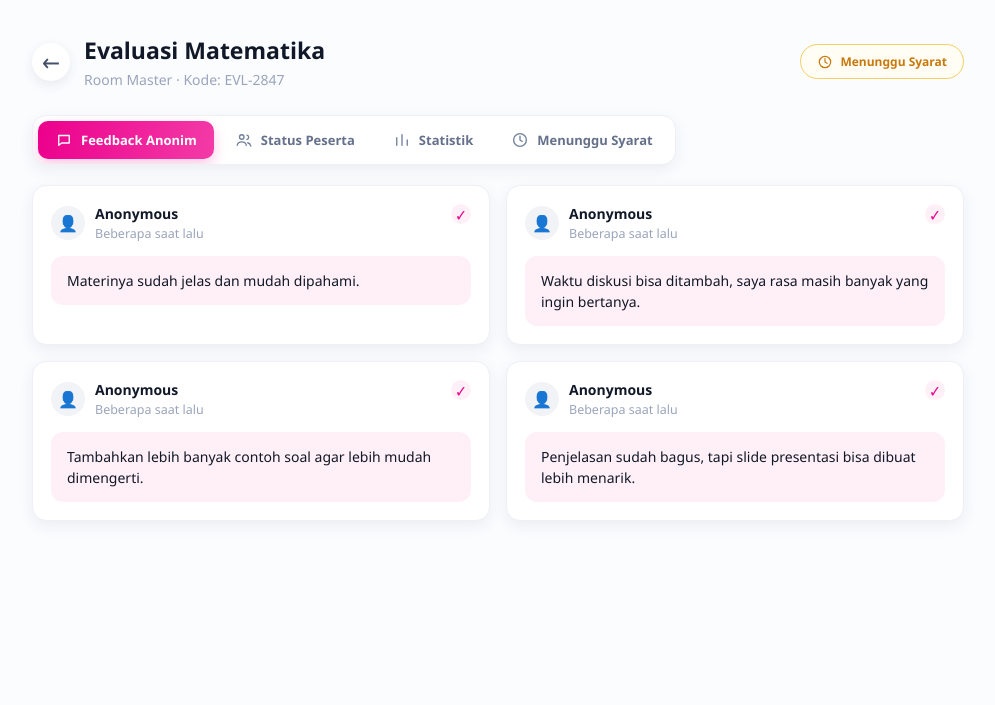
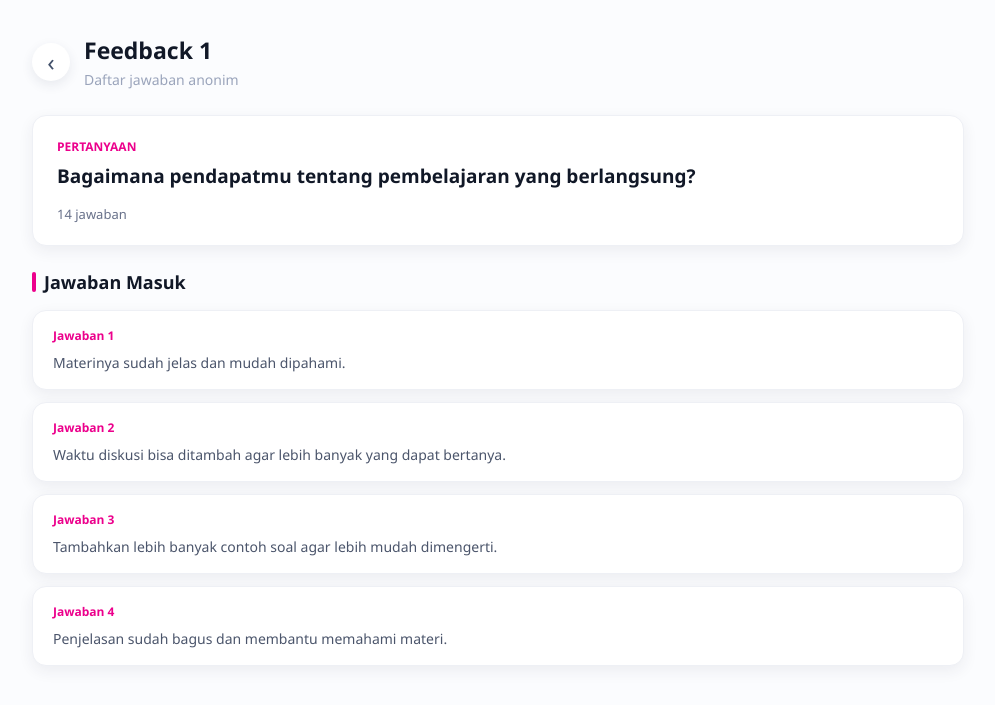
Before and after one commit to alvonkhairy/FloFeed-Project, a PHP site: page /room-master/room-anonymous-feedback.php in a window 1280 px wide. Shown: the part 58-763 px from the top of the page, without its empty margins (142-1137 px from the left). Run offline with PHP 8.4, Linux system fonts and the light colour scheme.

Commit message:
revisi halaman room-master dan melakukan beberapa perubahan minor pada halaman lainnya

```diff
--- a/answer-question.php
+++ b/answer-question.php
@@ -18,7 +18,7 @@
         <div class="title-main">Evaluasi Pembelajaran</div>
         <div class="title-sub">Dibuat oleh Budi Santoso &middot; 23 peserta</div>
       </div>
-      <div class="badge-anonim">&#128274; Feedback anonim</div>
+      <div class="badge-anonim"><svg viewBox="0 0 24 24" aria-hidden="true"><rect x="5" y="10" width="14" height="10" rx="2" /><path d="M8 10V7a4 4 0 0 1 8 0v3" /></svg>Feedback anonim</div>
     </div>
 
     <!-- Question 1 -->
@@ -40,7 +40,7 @@
     </div>
 
     <!-- Notice -->
-    <div class="notice">&#128274; Identitas Anda tidak akan diketahui oleh siapapun</div>
+    <div class="notice"><svg viewBox="0 0 24 24" aria-hidden="true"><rect x="5" y="10" width="14" height="10" rx="2" /><path d="M8 10V7a4 4 0 0 1 8 0v3" /></svg>Identitas Anda tidak akan diketahui oleh siapapun</div>
 
     <!-- Buttons -->
     <div class="button-row">
--- a/assets/css/style.css
+++ b/assets/css/style.css
@@ -286,6 +286,14 @@ body.room-view .room-link {
 /* Feedback master room */
 .feedback-grid { display: grid; grid-template-columns: 1fr 1fr; gap: 16px; }
 .feedback-card { padding: 18px; }
+.feedback-list-card { padding: 18px 20px; }
+.feedback-list-head { display: flex; align-items: center; justify-content: space-between; gap: 12px; }
+.feedback-list-head h2 { margin: 0; font-size: 15px; }
+.feedback-preview { margin: 12px 0 16px; color: #4b556b; font-size: 14px; }
+.feedback-meta { color: #9aa4bb; font-size: 12px; }
+.feedback-answer-link { display: inline-flex; align-items: center; gap: 6px; color: #9aa4bb; font-size: 12px; text-decoration: none; }
+.feedback-answer-link:hover { color: var(--purple); }
+.feedback-answer-link svg { width: 17px; height: 17px; fill: none; stroke: currentColor; stroke-linecap: round; stroke-linejoin: round; stroke-width: 1.8; }
 .feedback-head { display: flex; justify-content: space-between; margin-bottom: 14px; }
 .feedback-author { display: flex; align-items: center; gap: 10px; }
 .author-avatar { display: grid; place-items: center; width: 34px; height: 34px; border-radius: 50%; background: #f1f3f7; color: #70809a; }
@@ -329,8 +337,9 @@ body.room-view .room-link {
 .title-card { display: flex; align-items: center; justify-content: space-between; }
 .answer-page .title-card { gap: 16px; }
 .title-sub { margin-top: 4px; color: #9aa4bb; font-size: 13px; }
-.badge-anonim { background: var(--green-soft); color: var(--green); white-space: nowrap; }
-.notice { padding: 12px 16px; border: 1px solid #e8e2ff; border-radius: 11px; background: var(--purple-soft); color: var(--purple); font-size: 13px; }
+.badge-anonim { display: inline-flex; align-items: center; gap: 6px; background: var(--green-soft); color: var(--green); white-space: nowrap; }
+.badge-anonim svg, .notice svg { width: 17px; height: 17px; flex-shrink: 0; fill: none; stroke: currentColor; stroke-linecap: round; stroke-linejoin: round; stroke-width: 1.8; }
+.notice { display: flex; align-items: center; gap: 8px; padding: 12px 16px; border: 1px solid #e8e2ff; border-radius: 11px; background: var(--purple-soft); color: var(--purple); font-size: 13px; }
 .answer-page .notice { margin-bottom: 20px; }
 .button-row, .actions { display: flex; gap: 16px; }
 .button-row { padding-bottom: 40px; }
@@ -382,10 +391,28 @@ body.room-view .room-link {
 .legend-value { font-weight: 700; }
 .right-col { display: flex; flex: 1; flex-direction: column; gap: 20px; }
 .stat-grid { display: grid; grid-template-columns: 1fr 1fr; gap: 20px; }
+.feedback-summary { grid-template-columns: repeat(3, minmax(0, 1fr)); margin-bottom: 20px; gap: 12px; }
+.feedback-summary .stat-card { display: grid; grid-template-columns: 30px 1fr; grid-template-rows: auto auto; align-items: center; column-gap: 14px; padding: 9px 14px; }
+.feedback-summary .stat-icon { grid-row: 1 / span 2; width: 30px; height: 30px; margin-bottom: 0; font-size: 12px; }
+.feedback-summary .stat-icon svg { width: 20px; height: 20px; fill: none; stroke: currentColor; stroke-linecap: round; stroke-linejoin: round; stroke-width: 1.8; }
+.feedback-summary .stat-number { font-size: 20px; }
+.feedback-summary .stat-label { margin-top: 0; }
+.feedback-section-title { display: flex; align-items: center; gap: 8px; margin: 0 0 12px; font-size: 18px; }
+.feedback-title-mark { width: 4px; height: 20px; border-radius: 999px; background: var(--purple); }
+.feedback-answer-question { margin-bottom: 24px; padding: 22px 24px; }
+.feedback-answer-label { margin-bottom: 8px; color: var(--purple); font-size: 12px; font-weight: 700; text-transform: uppercase; }
+.feedback-answer-question h2 { max-width: 720px; margin: 0 0 14px; font-size: 19px; line-height: 1.45; }
+.feedback-answer-count { color: var(--muted); font-size: 13px; }
+.feedback-responses { display: flex; flex-direction: column; gap: 12px; }
+.feedback-responses .feedback-section-title { margin-bottom: 4px; }
+.feedback-response { padding: 16px 20px; }
+.feedback-response-number { margin-bottom: 8px; color: var(--purple); font-size: 12px; font-weight: 700; }
+.feedback-response p { margin: 0; color: #4b556b; font-size: 14px; line-height: 1.5; }
 .stat-card { padding: 20px 22px; }
 .stat-icon { display: grid; place-items: center; width: 34px; height: 34px; margin-bottom: 14px; border-radius: 10px; font-size: 16px; }
 .icon-purple { background: var(--purple-soft); color: var(--purple); }
 .icon-green { background: var(--green-soft); color: var(--green); }
+.icon-pink { background: var(--purple); color: #fff; }
 .icon-yellow { background: #fff6e0; color: #d6a51a; }
 .icon-blue { background: var(--blue-soft); color: var(--blue); }
 .stat-number { font-size: 26px; font-weight: 700; }
@@ -467,13 +494,14 @@ body.room-view .room-link {
 .list-item { color: inherit; text-decoration: none; }
 .list-item:hover { background: #fcf4fa; }
 .status-icon, .room-icon { display: grid; place-items: center; flex-shrink: 0; width: 26px; height: 26px; border-radius: 50%; background: var(--green-soft); color: var(--green); font-size: 13px; font-weight: 800; }
+.status-icon svg, .item-result svg { width: 15px; height: 15px; fill: none; stroke: currentColor; stroke-linecap: round; stroke-linejoin: round; stroke-width: 1.8; }
 .status-icon.pending { background: #fff8e8; color: var(--amber); }
 .room-icon { border-radius: 7px; background: var(--purple); color: #fff; }
 .item-copy { min-width: 0; flex: 1; }
 .item-title, .item-subtitle { margin: 0; }
 .item-title { font-size: 16px; font-weight: 700; }
 .item-subtitle { margin-top: 2px; color: #9aa4bb; font-size: 12px; }
-.item-result { color: var(--green); font-size: 12px; font-weight: 700; white-space: nowrap; }
+.item-result { display: inline-flex; align-items: center; gap: 4px; color: var(--green); font-size: 12px; font-weight: 700; white-space: nowrap; }
 .item-result.pending { color: var(--amber); }
 .room-card-link { color: #9aa4bb; font-size: 22px; text-decoration: none; }
 
@@ -520,6 +548,7 @@ body:has(.login-page) { background: linear-gradient(135deg, #fff0f8, #fbfcfe); }
 	.chart-card { width: 100%; }
 	.right-col { width: 100%; }
 	.stat-grid { gap: 12px; }
+	.feedback-summary { grid-template-columns: repeat(3, minmax(0, 1fr)); }
 	.participant-card { overflow-x: auto; }
 	.participant-head, .participant-row { min-width: 590px; }
 	.waiting-card { padding: 28px 20px; }
--- a/room-create.php
+++ b/room-create.php
@@ -11,7 +11,7 @@
 
     <main class ="page">
         <div class="page-header">
-            <a class="back-btn" href="home.php" aria-label="Kembali">&larr;</a>
+            <a class="back-btn" href="home.php" aria-label="Kembali">&#8249;</a>
             <div class="page-title-group">
                 <h1>Buat Room Baru</h1>
                 <p>Rancang pertanyaan untuk peserta Anda</p>
@@ -47,7 +47,7 @@
 
         <div class="actions">
             <a class="btn btn-secondary" href="home.php">Batal</a>
-            <a class="btn btn-primary" href="room-master/room-anonymous-feedback.php">Simpan<span class="arrow">&rarr;</span></a>
+            <a class="btn btn-primary" href="room-master/room-anonymous-home.php">Simpan<span class="arrow">&rarr;</span></a>
         </div>
     </main>
 
--- a/room-management.php
+++ b/room-management.php
@@ -20,12 +20,12 @@
 
 			<section class="card rooms-list-card" aria-labelledby="rooms-list-title">
 				<h2 class="section-title" id="rooms-list-title">Semua Room</h2>
-				<a class="list-item" href="room-master/room-statistics.php">
+				<a class="list-item" href="room-master/room-anonymous-home.php">
 					<span class="room-icon" aria-hidden="true">&#9632;</span>
 					<div class="item-copy"><p class="item-title">Evaluasi Matematika</p><p class="item-subtitle">3 peserta &nbsp; - &nbsp; <strong style="color: var(--purple)">14 respons</strong></p></div>
 					<span class="room-card-link" aria-hidden="true">&#8250;</span>
 				</a>
-				<a class="list-item" href="room-master/room-statistics.php">
+				<a class="list-item" href="room-master/room-anonymous-home.php">
 					<span class="room-icon" aria-hidden="true">&#9632;</span>
 					<div class="item-copy"><p class="item-title">Evaluasi PPKN</p><p class="item-subtitle">7 peserta &nbsp; - &nbsp; <strong style="color: var(--purple)">9 respons</strong></p></div>
 					<span class="room-card-link" aria-hidden="true">&#8250;</span>
--- a/room-master/room-anonymous-feedback.php
+++ b/room-master/room-anonymous-feedback.php
@@ -4,98 +4,47 @@
 <meta charset="UTF-8">
 <meta name="viewport" content="width=device-width, initial-scale=1.0">
 <base href="../">
-<title>FloFeed - Evaluasi Matematika</title>
+<title>FloFeed - Jawaban Feedback 1</title>
 <link rel="stylesheet" href="assets/css/style.css">
 </head>
 <body>
 <?php require __DIR__ . '/../components/navbar.php'; ?>
 
-  <main class="room-page">
-
+  <main class="room-page feedback-answer-page">
     <div class="page-header-row">
-      <a class="back-btn" href="home.php" aria-label="Kembali">&larr;</a>
+      <a class="back-btn" href="room-master/room-anonymous-home.php" aria-label="Kembali ke daftar feedback">&#8249;</a>
       <div class="page-title-group">
-        <h1>Evaluasi Matematika</h1>
-        <p>Room Master &middot; Kode: EVL-2847</p>
+        <h1>Feedback 1</h1>
+        <p>Daftar jawaban anonim</p>
       </div>
-      <span class="status-pill"><span class="state-icon"><svg viewBox="0 0 24 24" aria-hidden="true"><circle cx="12" cy="12" r="8.5" /><path d="M12 7v5l3 2" /></svg></span>Menunggu Syarat</span>
     </div>
 
-    <nav class="room-tabs" aria-label="Navigasi room">
-      <a class="room-tab active" href="room-masterroom-anonymous-feedback.php">
-        <span class="tab-icon"><svg viewBox="0 0 24 24" aria-hidden="true"><path d="M5 6h14v10H9l-4 3V6Z" /></svg></span> Feedback Anonim
-      </a>
-      <a class="room-tab" href="room-master/room-participant-status.php">
-        <span class="tab-icon"><svg viewBox="0 0 24 24" aria-hidden="true"><circle cx="9" cy="8" r="3" /><path d="M3 19c.4-2.8 2.4-4.5 6-4.5s5.6 1.7 6 4.5M16 5.5a3 3 0 0 1 0 5.8M17 15.7c2.3.5 3.6 2 4 4.3" /></svg></span> Status Peserta
-      </a>
-      <a class="room-tab" href="room-master/room-statistics.php">
-        <span class="tab-icon"><svg viewBox="0 0 24 24" aria-hidden="true"><path d="M5 19V9M12 19V5M19 19v-7" /></svg></span> Statistik
-      </a>
-      <a class="room-tab" href="room-master/room-waiting-requirements.php">
-        <span class="tab-icon"><svg viewBox="0 0 24 24" aria-hidden="true"><circle cx="12" cy="12" r="8.5" /><path d="M12 7v5l3 2" /></svg></span> Menunggu Syarat
-      </a>
-    </nav>
+    <section class="feedback-answer-question card" aria-labelledby="feedback-question-title">
+      <div class="feedback-answer-label">Pertanyaan</div>
+      <h2 id="feedback-question-title">Bagaimana pendapatmu tentang pembelajaran yang berlangsung?</h2>
+      <div class="feedback-answer-count">14 jawaban</div>
+    </section>
 
-    <div class="feedback-grid">
+    <section class="feedback-responses" aria-labelledby="feedback-responses-title">
+      <h2 class="feedback-section-title" id="feedback-responses-title"><span class="feedback-title-mark" aria-hidden="true"></span>Jawaban Masuk</h2>
 
-      <div class="feedback-card">
-        <div class="feedback-head">
-          <div class="feedback-author">
-            <span class="author-avatar">&#128100;</span>
-            <div>
-              <p class="author-name">Anonymous</p>
-              <p class="author-time">Beberapa saat lalu</p>
-            </div>
-          </div>
-          <span class="status-dot">&#10003;</span>
-        </div>
-        <div class="feedback-body">Materinya sudah jelas dan mudah dipahami.</div>
-      </div>
-
-      <div class="feedback-card">
-        <div class="feedback-head">
-          <div class="feedback-author">
-            <span class="author-avatar">&#128100;</span>
-            <div>
-              <p class="author-name">Anonymous</p>
-              <p class="author-time">Beberapa saat lalu</p>
-            </div>
-          </div>
-          <span class="status-dot">&#10003;</span>
-        </div>
-        <div class="feedback-body">Waktu diskusi bisa ditambah, saya rasa masih banyak yang ingin bertanya.</div>
-      </div>
-
-      <div class="feedback-card">
-        <div class="feedback-head">
-          <div class="feedback-author">
-            <span class="author-avatar">&#128100;</span>
-            <div>
-              <p class="author-name">Anonymous</p>
-              <p class="author-time">Beberapa saat lalu</p>
-            </div>
-          </div>
-          <span class="status-dot">&#10003;</span>
-        </div>
-        <div class="feedback-body">Tambahkan lebih banyak contoh soal agar lebih mudah dimengerti.</div>
-      </div>
-
-      <div class="feedback-card">
-        <div class="feedback-head">
-          <div class="feedback-author">
-            <span class="author-avatar">&#128100;</span>
-            <div>
-              <p class="author-name">Anonymous</p>
-              <p class="author-time">Beberapa saat lalu</p>
-            </div>
-          </div>
-          <span class="status-dot">&#10003;</span>
-        </div>
-        <div class="feedback-body">Penjelasan sudah bagus, tapi slide presentasi bisa dibuat lebih menarik.</div>
-      </div>
-
-    </div>
-
+      <article class="feedback-response card">
+        <div class="feedback-response-number">Jawaban 1</div>
+        <p>Materinya sudah jelas dan mudah dipahami.</p>
+      </article>
+      <article class="feedback-response card">
+        <div class="feedback-response-number">Jawaban 2</div>
+        <p>Waktu diskusi bisa ditambah agar lebih banyak yang dapat bertanya.</p>
+      </article>
+      <article class="feedback-response card">
+        <div class="feedback-response-number">Jawaban 3</div>
+        <p>Tambahkan lebih banyak contoh soal agar lebih mudah dimengerti.</p>
+      </article>
+      <article class="feedback-response card">
+        <div class="feedback-response-number">Jawaban 4</div>
+        <p>Penjelasan sudah bagus dan membantu memahami materi.</p>
+      </article>
+    </section>
   </main>
 
 </body>
```
Also changed, not shown: history.php (+15 -15 lines), home.php (+7 -7 lines), room-master/room-anonymous-home.php (added, +83 -0 lines), room-master/room-participant-status.php (deleted, +0 -134 lines), room-master/room-statistics.php (deleted, +0 -109 lines), room-master/room-waiting-requirements.php (deleted, +0 -83 lines).
